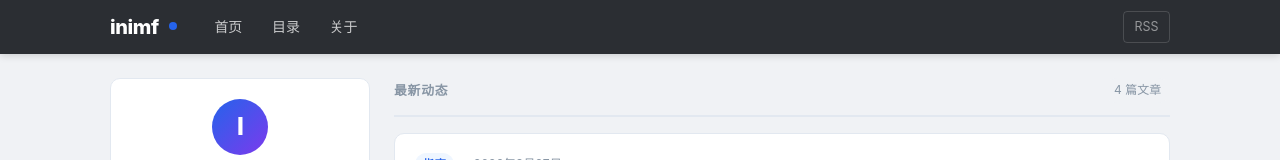
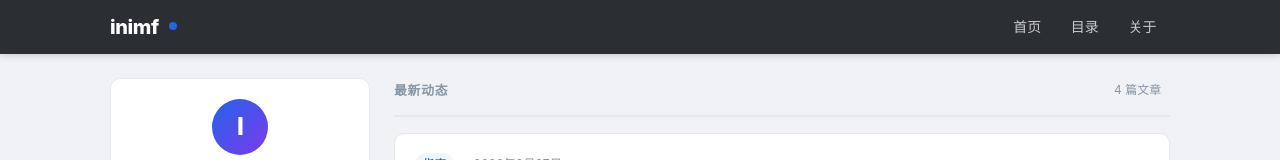
Before and after one commit to web1286/inimf-blog, a Next.js app: page / in a window 1280 px wide. Shown: the top 160 px of the page. Built offline with nearby package versions, Linux system fonts and the light colour scheme.

Commit message:
feat: 去掉 RSS 入口；hideSidebar 加 no-sidebar class

```diff
--- a/components/Layout.tsx
+++ b/components/Layout.tsx
@@ -47,7 +47,6 @@ export default function Layout({ children, title, description, posts = [], hideS
         <meta property="og:description" content={pageDesc} />
         <meta property="og:site_name" content={config.title} />
         <link rel="icon" href="/favicon.ico" />
-        <link rel="alternate" type="application/rss+xml" title={config.title} href="/feed.xml" />
       </Head>
 
       {/* 顶部导航：深灰 xiaohu.ai 风格 */}
@@ -64,16 +63,11 @@ export default function Layout({ children, title, description, posts = [], hideS
               </Link>
             ))}
           </nav>
-          <div className="header-right">
-            <a href="/feed.xml" className="header-rss" title="RSS 订阅">
-              RSS
-            </a>
-          </div>
         </div>
       </header>
 
       {/* 双栏布局 */}
-      <div className="site-body">
+      <div className={`site-body${hideSidebar ? ' no-sidebar' : ''}`}>
         {/* 左侧边栏 */}
         {!hideSidebar && (
           <aside className="site-sidebar">
```
